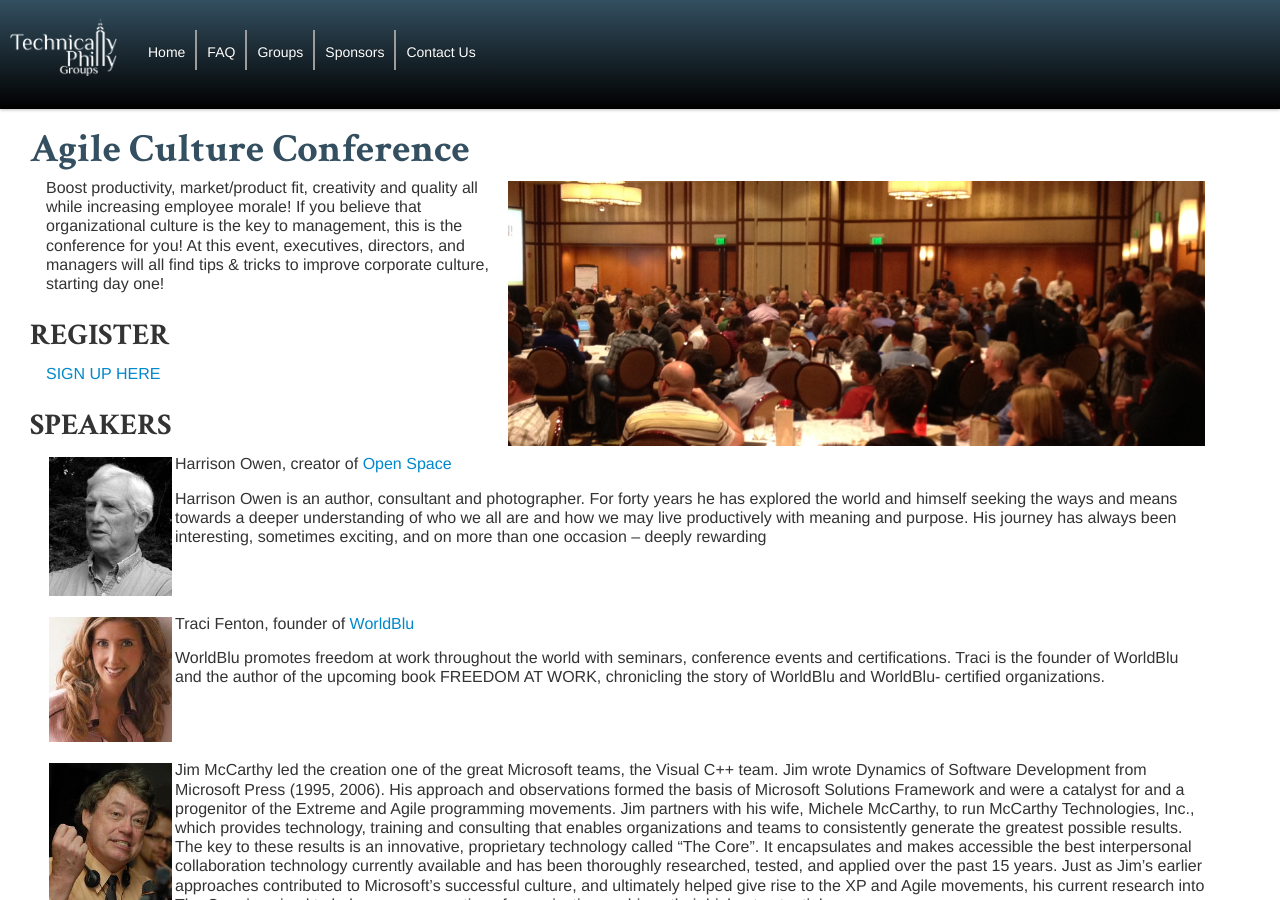
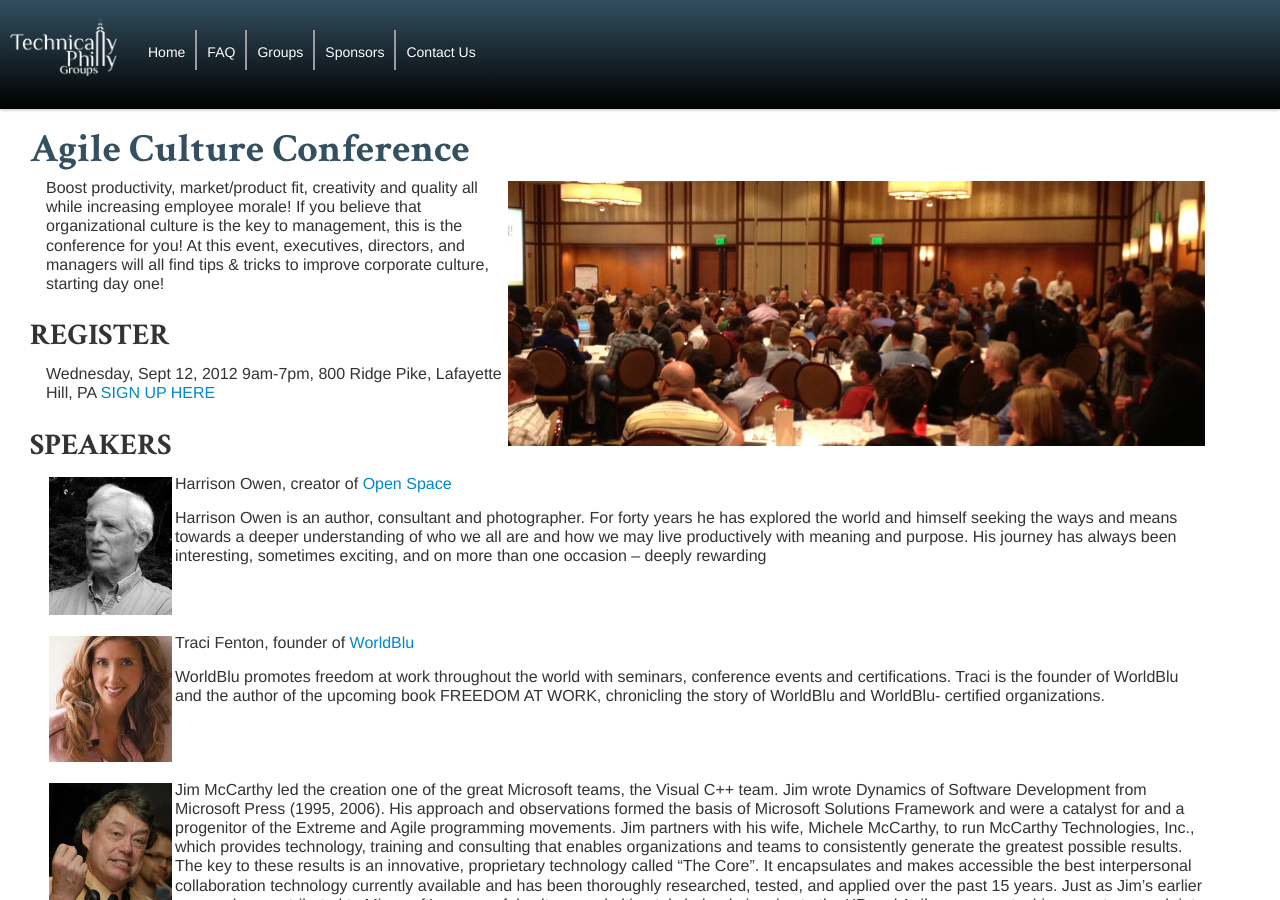
Before and after one commit to TechnicallyPhillyGroups/technicallyphillygroups.github.com, a Jekyll site: the page built from agile-culture-conf.md, in a window 1280 px wide and 900 px high. Built offline with Jekyll 4.4.1, drawn with Linux system fonts in a browser that asks for light colours; nearby versions of some CDN libraries.

Commit message:
added date & location

```diff
--- a/agile-culture-conf.md
+++ b/agile-culture-conf.md
@@ -7,6 +7,7 @@
 REGISTER
 ========
 
+Wednesday, Sept 12, 2012 9am-7pm, 800 Ridge Pike, Lafayette Hill, PA
 <a href="https://www.brownpapertickets.com/event/249645">SIGN UP HERE</a>
 
 
```
